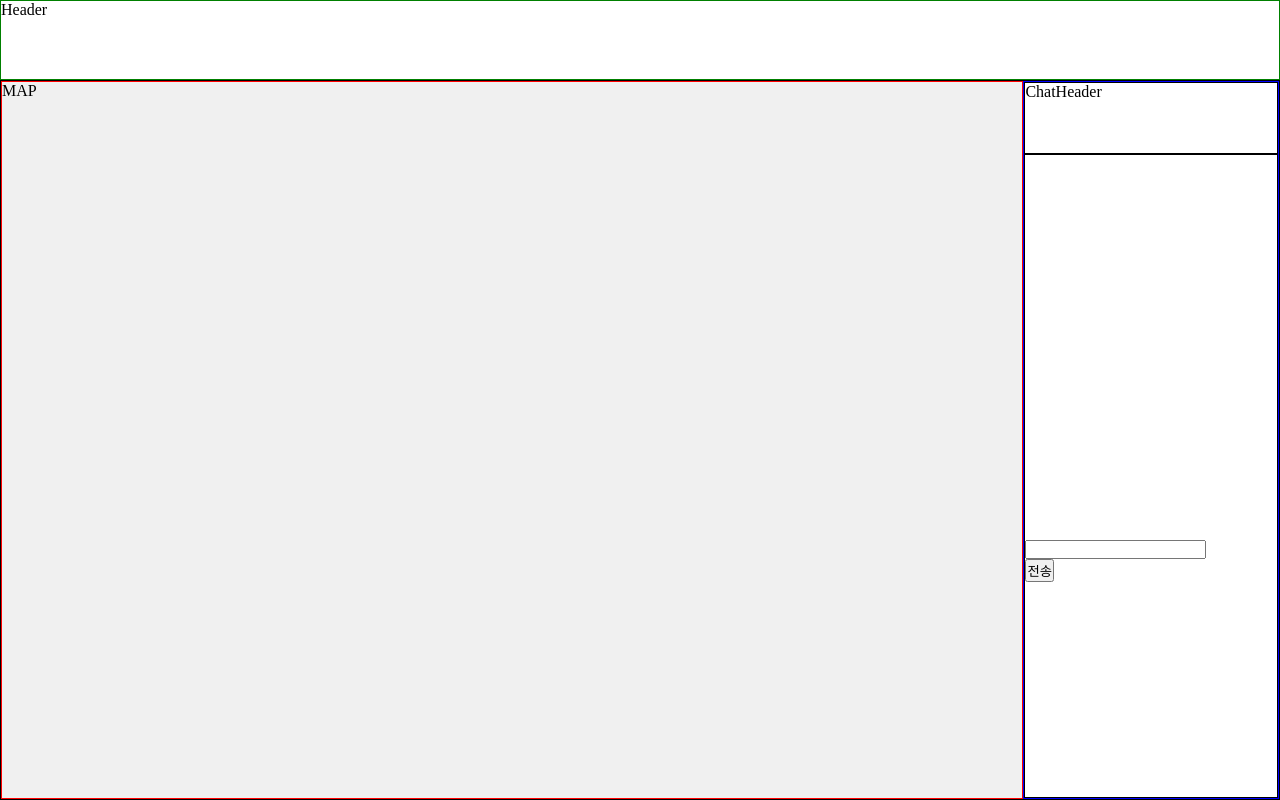
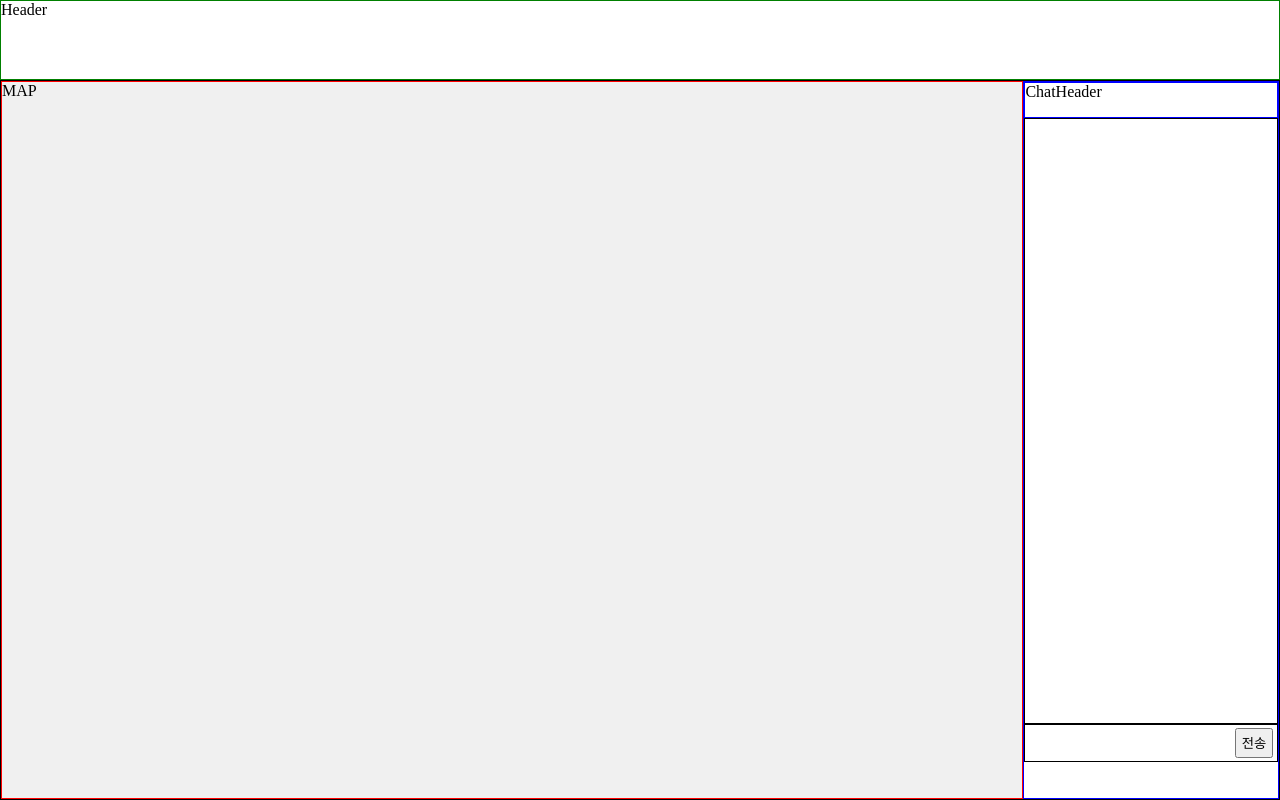
Before and after one commit to thahn1230/ToyProject1, a Next.js app in the folder frontend/: page / in a window 1280 px wide. Built offline with nearby package versions, Linux system fonts and the light colour scheme.

Commit message:
chat function implement complete

```diff
--- /dev/null
+++ b/frontend/components/Chat/Chat.styles.tsx
@@ -0,0 +1,52 @@
+import styled from "@emotion/styled";
+
+export const ChatContainerWrapper = styled.div`
+  width: 20%;
+  height: 100%;
+  border: 1px solid blue;
+`;
+
+export const ChatHeader = styled.div`
+  width: 100%;
+  height: 5%;
+  border: 1px solid blue;
+`;
+export const ChatBody = styled.div`
+  width: 100%;
+  height: 90%;
+  display: flex;
+  flex-direction: column;
+  justify-content: space-evenly;
+  align-items: center;
+  // border: 1px solid black;
+`;
+
+export const ChatMessages = styled.div`
+  overflow-y: scroll;
+  width: 100%;
+  height: 94%;
+  display: flex;
+  flex-direction: column-reverse;
+  align-items: center;
+  // height: 300px;
+  border: 1px solid black;
+`;
+
+export const ChatMessage = styled.div`
+  width: 300px;
+  height: 30px;
+  display: flex;
+  border: 1px solid black;
+  margin: 2px;
+  flex-shrink: 0;
+`;
+
+export const ChatInputWrapper = styled.div`
+  width: 100%;
+  height: 6%;
+  border: 1px solid black;
+  display: flex;
+  flex-direction: row;
+  justify-content: space-evenly;
+  align-items: center;
+`;
--- /dev/null
+++ b/frontend/components/Chat/Chat.tsx
@@ -0,0 +1,70 @@
+import { useEffect, useState } from "react";
+import { Message } from "@/types/message.type";
+import { ChatMessage, ChatMessages } from "./Chat.styles";
+import ChatInput from "./ChatInput";
+
+const ChatBox = ({ setData }) => {
+  const [messages, setMessages] = useState<Array<Message>>([]);
+
+  useEffect(() => {
+    if (messages.length > 0 && messages[0].isUser) {
+      PostMessage(messages[0].content);
+    }
+  }, [messages]);
+
+  const PostMessage = (message: string) => {
+    // fetch("http://localhost:8001/test", {
+    //   method: "POST",
+    //   headers: {
+    //     Authorization: `Bearer`,
+    //     "Content-Type": "application/json",
+    //   },
+    //   body: JSON.stringify({
+    //     message: message,
+    //   }),
+    // })
+    //   .then((response) => {
+    //     if (!response.ok) {
+    //       throw new Error("Network response was not ok");
+    //     }
+    //     return response.json();
+    //   })
+    //   .then((response) => {
+    //     setMessages([{ isUser: false, content: response.answer }, ...messages]);
+    //     setData([
+    //       {
+    //         name: "test",
+    //         coordinate: { latitude: 0, longitude: 0 },
+    //         content: null,
+    //       },
+    //     ]);
+    //     // setData(JSON.parse());
+    //   })
+    //   .catch((error) => console.error("Error:", error));
+
+    setData([{ name: "test", coordinate: { latitude: 0, longitude: 0 } }]);
+    setMessages([{ isUser: false, content: "test" }, ...messages]);
+  };
+
+  return (
+    <>
+      <ChatMessages>
+        {messages.map((message, index) => {
+          return (
+            <ChatMessage
+              key={index}
+              className="message"
+              style={{
+                justifyContent: message.isUser ? "flex-end" : "flex-start",
+              }}
+            >
+              {message.content}
+            </ChatMessage>
+          );
+        })}
+      </ChatMessages>
+      <ChatInput messages={messages} setMessages={setMessages} />
+    </>
+  );
+};
+export default ChatBox;
--- a/frontend/components/ChatBox/ChatInput.tsx
+++ b/frontend/components/Chat/ChatInput.tsx
@@ -13,7 +13,7 @@ const ChatInput = ({
 
   const handleSendMessage = () => {
     if (newMessage.trim() !== "") {
-      setMessages([...messages, { isUser: true, content: newMessage }]);
+      setMessages([{ isUser: true, content: newMessage }, ...messages]);
       setNewMessage("");
     }
   };
@@ -31,8 +31,19 @@ const ChatInput = ({
         value={newMessage}
         onChange={(e) => setNewMessage(e.target.value)}
         onKeyUp={handleKeyDown} // 엔터 키 이벤트 핸들링
+        style={{
+          width: "80%",
+          height: "100%",
+          border: "none",
+          outline: "none",
+        }}
       ></input>
-      <button onClick={handleSendMessage}>전송</button>
+      <button
+        onClick={handleSendMessage}
+        style={{ width: "15%", height: "80%" }}
+      >
+        전송
+      </button>
     </ChatInputWrapper>
   );
 };
--- a/frontend/components/ChatBox/Chat.styles.tsx
+++ /dev/null
@@ -1,28 +0,0 @@
-import styled from "@emotion/styled";
-
-export const ChatContainerWrapper = styled.div`
-  width: 20%;
-  height: 100%;
-  border: 1px solid blue;
-`;
-
-export const ChatHeader = styled.div`
-  width: 100%;
-  height: 10%;
-  border: 1px solid black;
-`;
-export const ChatBody = styled.div`
-  width: 100%;
-  height: 90%;
-  border: 1px solid black;
-`;
-
-export const ChatMessages = styled.div`
-  width: 100%;
-  height: 60%;
-`;
-
-export const ChatInputWrapper = styled.div`
-  width: 80%;
-  height: 6%;
-`;
--- a/frontend/components/ChatBox/Chat.tsx
+++ /dev/null
@@ -1,73 +0,0 @@
-import { useEffect, useState } from "react";
-import { Message } from "@/types/message.type";
-import { ChatMessages } from "./Chat.styles";
-import ChatInput from "./ChatInput";
-
-const ChatBox = ({ setData }) => {
-  const [messages, setMessages] = useState<Array<Message>>([]);
-
-  useEffect(() => {
-    if (messages.length > 0) {
-      PostMessage(messages[messages.length - 1].content);
-    }
-  }, [messages]);
-
-  const PostMessage = (message: string) => {
-    // handleSendMessage();
-    fetch("http://10.221.71.35:8000/test/query", {
-      method: "POST",
-      headers: {
-        Authorization: `Bearer`,
-        "Content-Type": "application/json",
-      },
-      body: JSON.stringify({
-        message: message,
-      }),
-    })
-      .then((response) => {
-        if (!response.ok) {
-          throw new Error("Network response was not ok");
-        }
-        return response.json();
-      })
-      .then((response) => {
-        // console.log(response);
-        setMessages([
-          ...messages,
-          { isUser: false, content: response.message },
-        ]);
-        // setData(JSON.parse());
-      })
-      .catch((error) => console.error("Error:", error));
-  };
-
-  return (
-    <>
-      <ChatMessages>
-        {" "}
-        {messages.map((message, index) => {
-          const left = message.isUser ? "40%" : "10%";
-          return (
-            <div
-              key={index}
-              className="message"
-              style={{
-                left: left,
-                position: "relative",
-                width: "40%",
-                // height: "100%",
-                border: "1px solid black",
-                display: "flex",
-                justifyContent: "end",
-              }}
-            >
-              {message.content}
-            </div>
-          );
-        })}
-      </ChatMessages>
-      <ChatInput messages={messages} setMessages={setMessages} />
-    </>
-  );
-};
-export default ChatBox;
--- a/frontend/components/home/home.styles.tsx
+++ b/frontend/components/home/home.styles.tsx
@@ -23,8 +23,3 @@ export const MapContainer = styled.div`
   background-color: #f0f0f0;
   border: 1px solid red;
 `;
-export const ChatContainer = styled.div`
-  width: 20%;
-  height: 100%;
-  border: 1px solid blue;
-`;
--- a/frontend/pages/index.tsx
+++ b/frontend/pages/index.tsx
@@ -5,7 +5,7 @@ import {
   HomeHeader,
   MapContainer,
 } from "../components/home/home.styles";
-import ChatContainer from "@/components/ChatBox/ChatContainer";
+import ChatContainer from "@/components/Chat/ChatContainer";
 import { RestaurantType } from "@/types/restaurant.type";
 
 export default function Home() {
```
Also changed, not shown: frontend/components/Chat/ChatContainer.tsx (renamed from frontend/components/ChatBox/ChatContainer.tsx), 1 other file (tests, documents, lock files or other folders).
